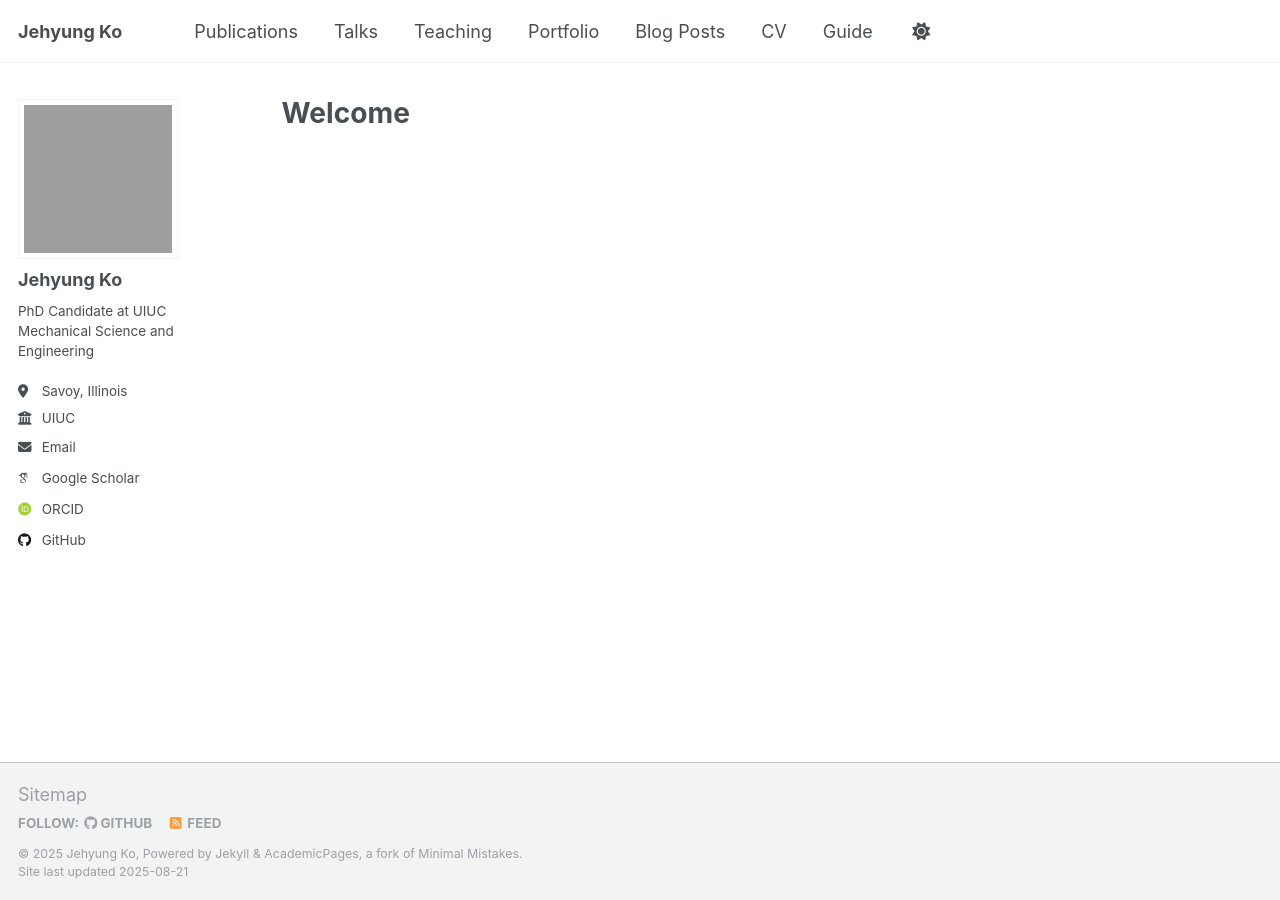
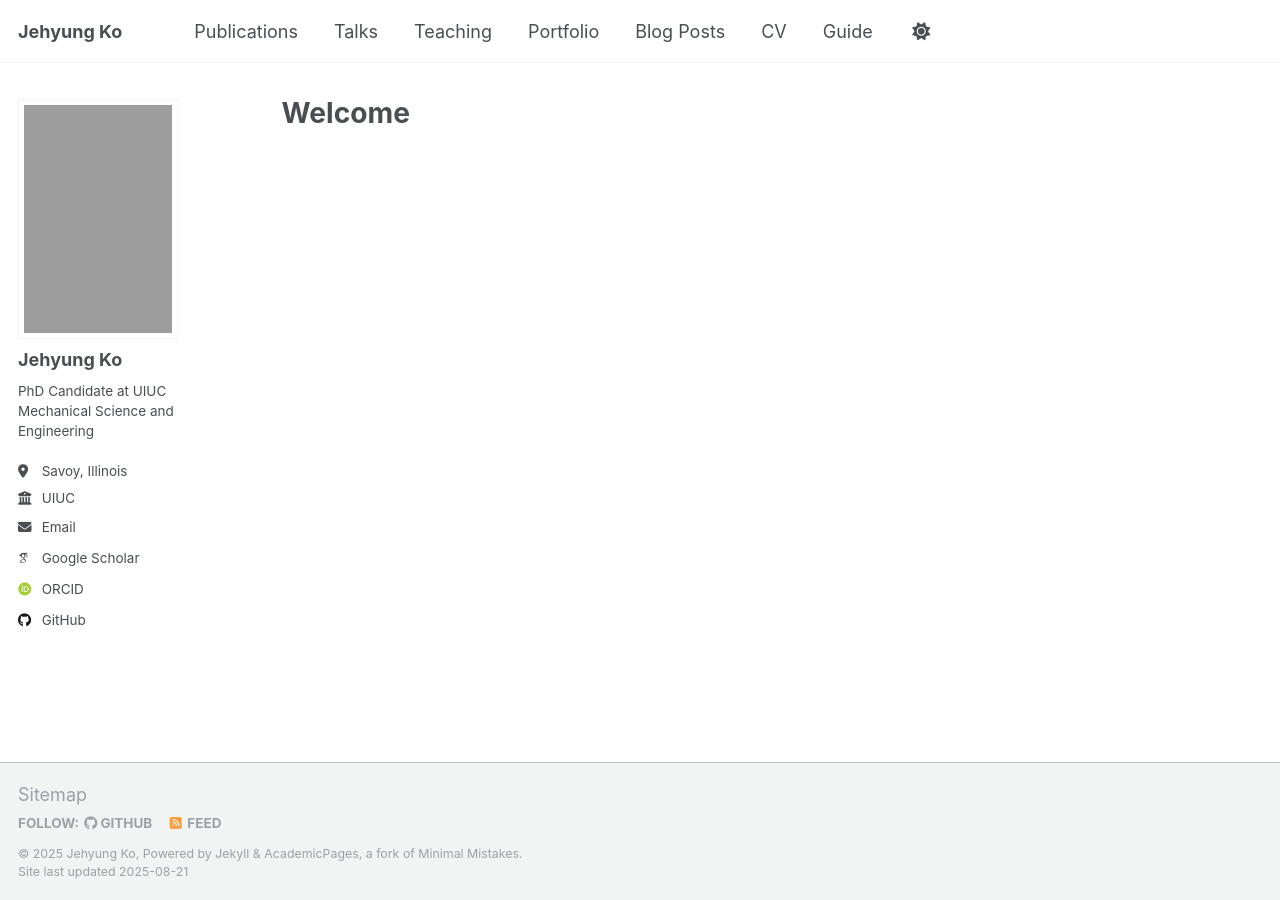
Before and after one commit to AlphaKo6848/jk, a Jekyll site: the page built from index.md, in a window 1280 px wide. Built offline with Jekyll 4.4.1, drawn with Linux system fonts in a browser that asks for light colours; some web fonts are replaced.

Commit message:
Update author-profile.html

```diff
--- a/_includes/author-profile.html
+++ b/_includes/author-profile.html
@@ -10,7 +10,7 @@
     {% if author.avatar contains "://" %}
     	<img src="{{ author.avatar }}" alt="{{ author.name }}">
     {% else %}
-    	<img src="{{ author.avatar | prepend: "/images/" | prepend: base_path }}" class="author__avatar" alt="{{ author.name }}" style="width:160px;height:160px;object-fit:cover;border-radius:0;">
+    	<img src="{{ author.avatar | prepend: "/images/" | prepend: base_path }}" class="author__avatar" alt="{{ author.name }}" style="width:160px;height:240px;object-fit:cover;border-radius:0;">
     {% endif %}
   </div>
 
```
